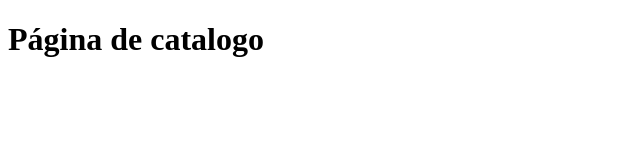
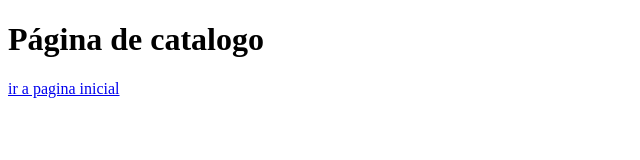
Before and after one commit to isaiasjunior123/dasafio-git-merge-conflito, a plain HTML site: page catalago.html in a window 1280 px wide. Shown: the whole page, without its empty margins (0-640 px from the left). Drawn offline with Linux system fonts and the light colour scheme.

Commit message:
Catalogo update

```diff
--- a/catalago.html
+++ b/catalago.html
@@ -8,6 +8,7 @@
 <body>
 
     <h1>Página de catalogo</h1>
+    <a href="index.html">ir a pagina inicial</a>
 
 </body>
 </html>
```
